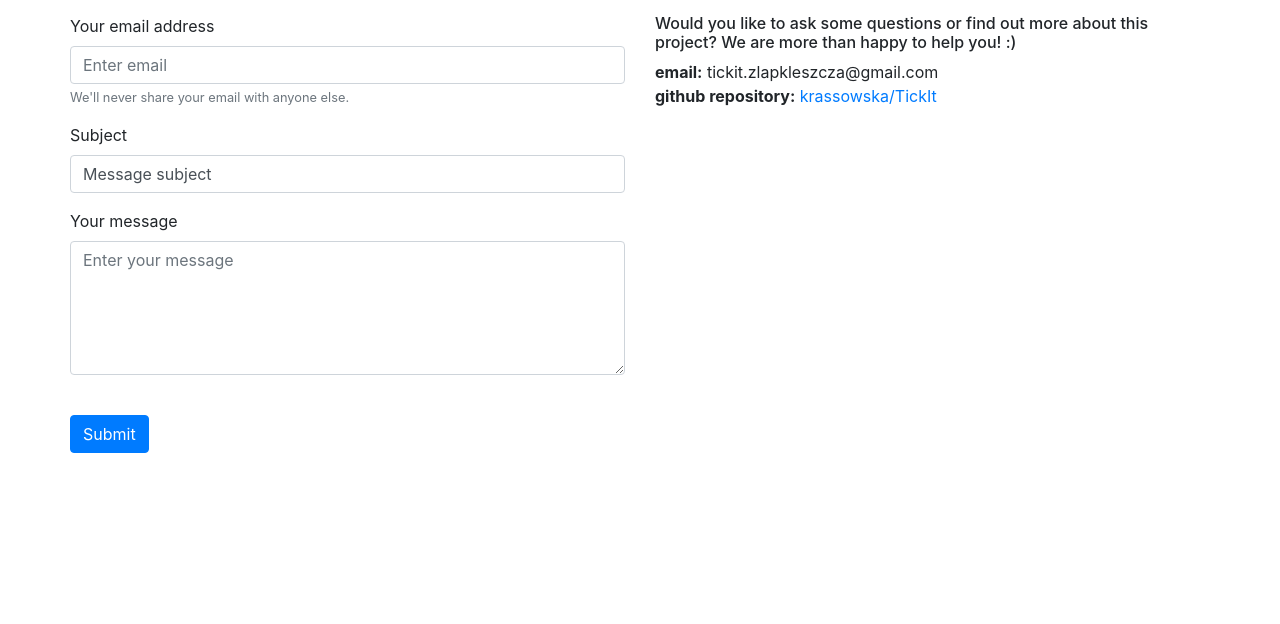
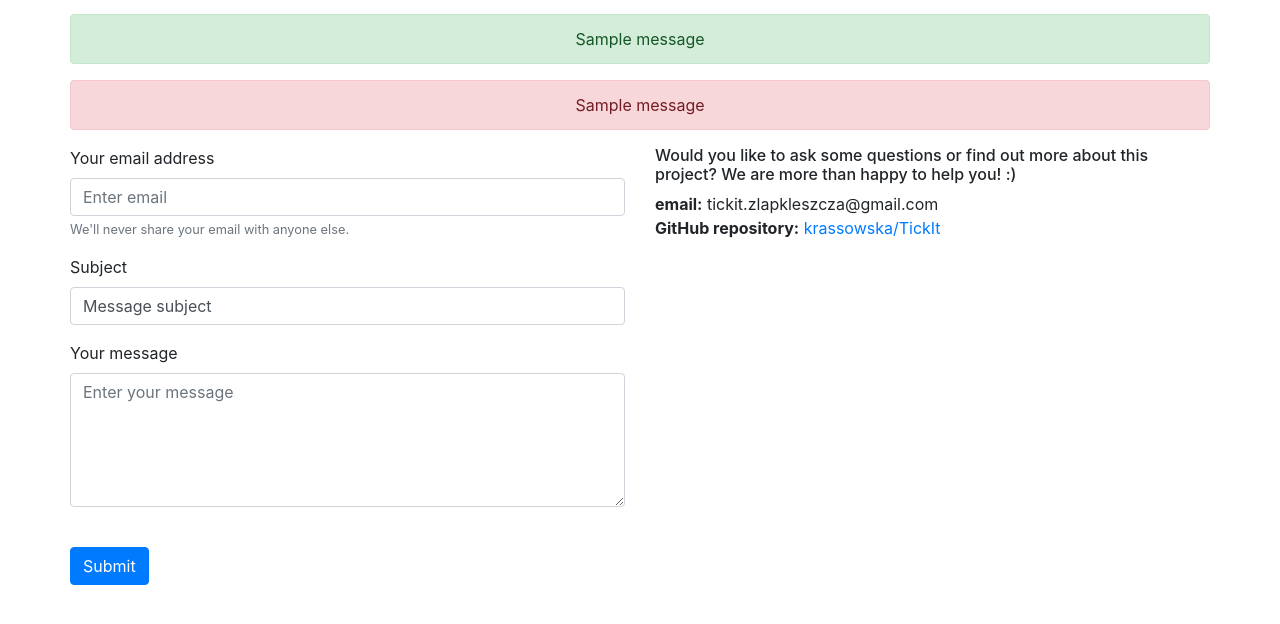
Before and after one commit to krassowska/tick-a-tick, a Flask app: page /contact in a window 1280 px wide. Shown: the part 58-682 px from the top of the page. Run offline with Flask 2, Linux system fonts and the light colour scheme; tables that the repository leaves empty hold one stand-in row (values such as "Sample post"); one stand-in notice (Sample message) is shown; some libraries are stand-ins or nearby versions.

Commit message:
Add success and error messages after sending messages via contact form. Add category to flash message in add tick.

```diff
--- a/templates/contact.html
+++ b/templates/contact.html
@@ -61,6 +61,26 @@
 
 
     <div class="container first-container contact-container">
+      <div>
+        {% with successfully_sent = get_flashed_messages(category_filter=["successfully_sent"]) %}
+          {% if successfully_sent %}
+            <ul class="alert alert-success" role="alert">
+            {% for message in successfully_sent %}
+              <li style="list-style: none;">{{ message }}</li>
+            {% endfor %}
+            </ul>
+          {% endif %}
+        {% endwith %}
+        {% with sending_error = get_flashed_messages(category_filter=["sending_error"]) %}
+          {% if sending_error %}
+            <ul class="alert alert-danger" role="alert">
+            {% for message in sending_error %}
+              <li style="list-style: none;">{{ message }}</li>
+            {% endfor %}
+            </ul>
+          {% endif %}
+        {% endwith %}
+      </div>
       <div class="row">
         <div class="col-md-6">
           <form action="{{ url_for('contact') }}" method="POST">
@@ -90,7 +110,7 @@
           <h6>Would you like to ask some questions or find out more about this project? We are more than happy to help you! :)</h6>
           <strong>email:</strong> tickit.zlapkleszcza@gmail.com
           <br>
-          <strong>github repository:</strong> <a href="https://github.com/krassowska/TickIt">krassowska/TickIt</a>
+          <strong>GitHub repository:</strong> <a href="https://github.com/krassowska/TickIt">krassowska/TickIt</a>
         </div>
       </div>
     </div>
--- a/templates/home.html
+++ b/templates/home.html
@@ -72,7 +72,7 @@
               This website is still under development.<br>
               Please feel free to drop me an e-mail at tickit.zlapkleszcza@gmail.com if you would like to learn more or cooperate on tick and tick-borne disease monitoring research (I am currently looking for a PhD or an internship) - Karolina
           </div>
-        {% with messages = get_flashed_messages() %}
+        {% with messages = get_flashed_messages(category_filter=['message']) %}
           {% if messages %}
             <ul class="alert alert-success" role="alert">
             {% for message in messages %}
--- a/views.py
+++ b/views.py
@@ -4,6 +4,7 @@
 import datetime as dt
 import json
 from sendgrid.helpers.mail import Mail, Email, Content
+
 
 @app.route('/')
 def index():
@@ -14,8 +15,6 @@
         new_ticks.append(tick.to_dict())
 
     ticks = json.dumps(new_ticks)
-
-
 
     return render_template('home.html', ticks=ticks)
 
@@ -47,17 +46,19 @@
 
 
         tick_added = f'You added a new tick caught on { dt.datetime.date(date) }. You are {age} years old.'
-        flash(tick_added)
+        flash(tick_added, 'message')
 
         return redirect(url_for('index'), code=302)
     else:
         info = ''
         return render_template('add_tick.html', info=info)
 
+
 @app.route('/ticks')
 def ticks():
     ticks = Tick.query.all()
     return render_template('ticks_table.html', ticks=ticks)
+
 
 @app.route('/tick_statistics')
 def tick_statistics():
@@ -90,19 +91,19 @@
         male_median_age=male_median_age
     )
 
+
 @app.route('/knowledge')
 def knowledge():
     return render_template('knowledge.html')
+
 
 @app.route('/gallery')
 def gallery():
     return render_template('gallery.html')
 
+
 @app.route('/contact', methods=['GET', 'POST'])
 def contact():
-    #email = request.form['email']
-    #message = request.form['message']
-    #return render_template('contact.html', email=email, message=message)
 
     if request.method == 'POST':
         if not recaptcha.verify():
@@ -112,28 +113,20 @@
         subject = request.form['subject']
         message = request.form['message']
 
-        #new_message = message(
-        #    email=email,
-        #    message=message
-        #)
-
-        #db.session.add(new_message)
-        #db.session.commit()
-
-
-        message_sent = f'You sent a message: { message }. We will answer soon.'
-        flash(message_sent)
-
         from_email = Email(email)
         to_email = "tickit.zlapkleszcza+strona@gmail.com"
         subject = subject
         content = Content("text/plain", message)
         mail = Mail(from_email, to_email, subject, content)
-        print(mail)
-        response = sg.send(mail)
-        print(response.status_code)
-        print(response.body)
-        print(response.headers)
+
+        try:
+            response = sg.send(mail)
+            message_sent = 'Your message has been sent. We will answer soon.'
+            flash(message_sent, 'successfully_sent')
+
+        except Exception as e:
+            message_not_sent = 'Try to send your message again.'
+            flash(message_not_sent, 'sending_error')
 
         return redirect(url_for('contact'), code=302)
     else:
@@ -141,7 +134,6 @@
         return render_template('contact.html', info=info)
 
 
-
 @app.route('/about')
 def about():
     return render_template('about.html')
```
